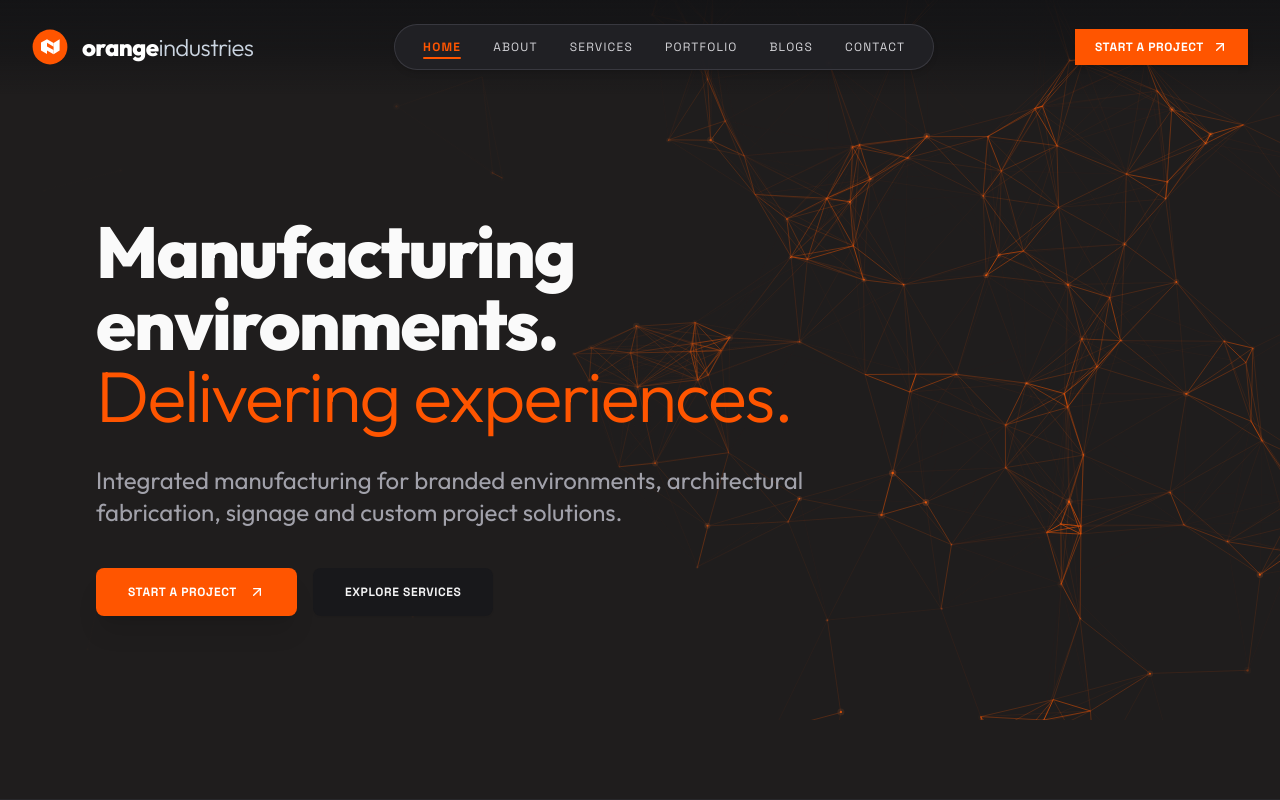
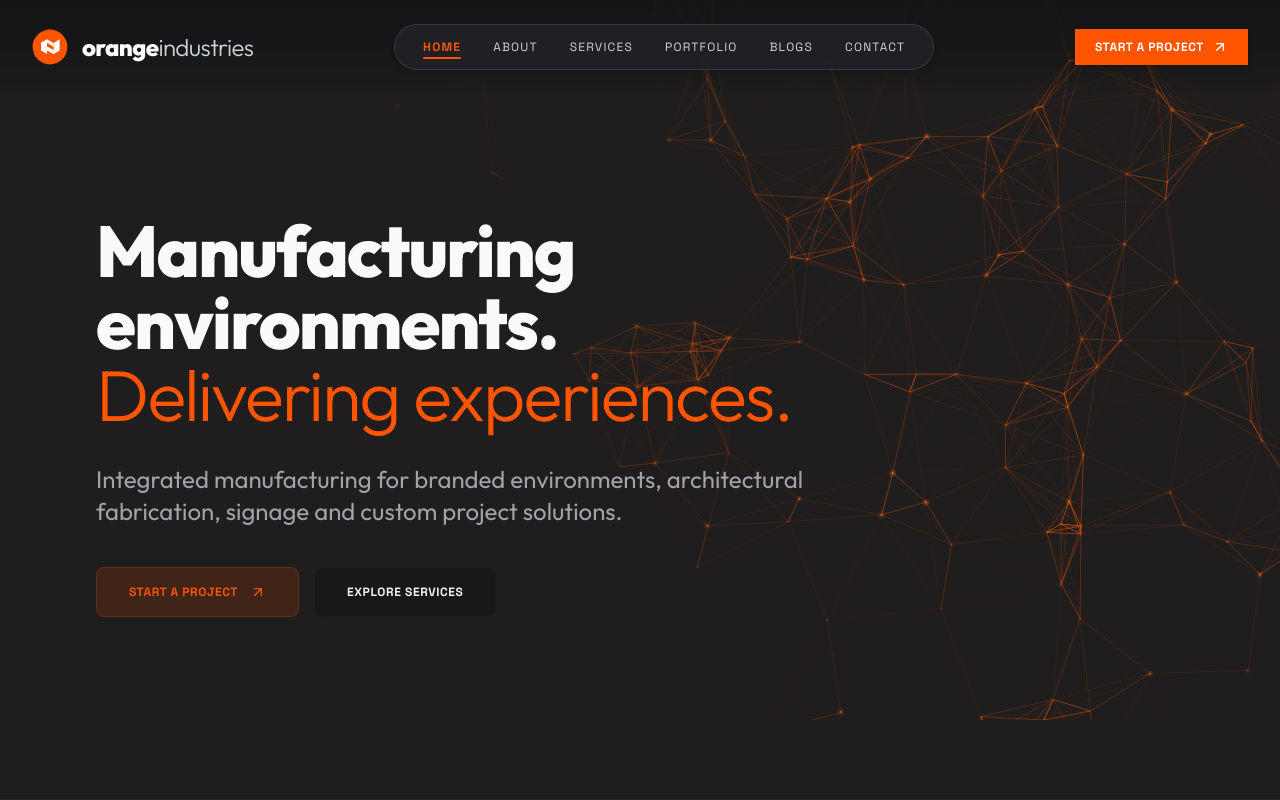
Before and after one commit to akashjo123/orange-industries, a Next.js app: page / in a window 1280 px wide. Shown: the top 800 px of the page. Built offline with nearby package versions, Linux system fonts and the light colour scheme.

Commit message:
style: update Hero CTA button styling to outlined brand-orange variant

```diff
--- a/components/Hero.tsx
+++ b/components/Hero.tsx
@@ -70,7 +70,7 @@ export default function Hero() {
           >
             <Link
               href="/contact"
-              className="inline-flex items-center gap-3 bg-brand-orange hover:bg-zinc-900 text-white px-8 py-4 text-xs font-mono font-bold uppercase tracking-wider transition-all duration-200 shadow-xl rounded-lg"
+              className="inline-flex items-center gap-3 bg-brand-orange/15 border border-brand-orange/20 hover:bg-brand-orange text-brand-orange hover:text-white px-8 py-4 text-xs font-mono font-bold uppercase tracking-wider transition-all duration-200 rounded-lg"
             >
               <span>Start a Project</span>
               <ArrowUpRight className="w-4 h-4" />
```
